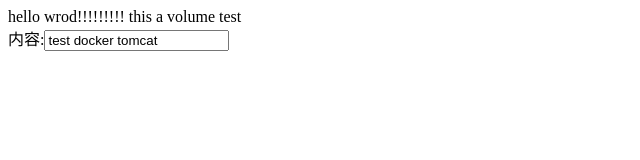
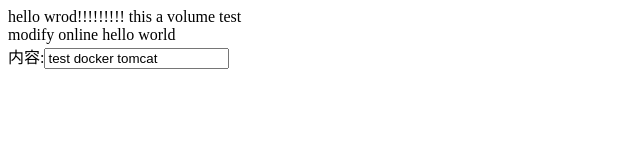
Before and after one commit to louma253/test_git, a plain HTML site: page index.html in a window 1280 px wide. Shown: the whole page, without its empty margins (0-640 px from the left). Drawn offline with Linux system fonts and the light colour scheme.

Commit message:
Update index.html

```diff
--- a/index.html
+++ b/index.html
@@ -10,6 +10,8 @@
     hello wrod!!!!!!!!!
     this a volume test
     <br>
+    modify online hello world
+    <br>
     内容:<input type="text" value="test docker tomcat">
 </body>
 </html>
```
